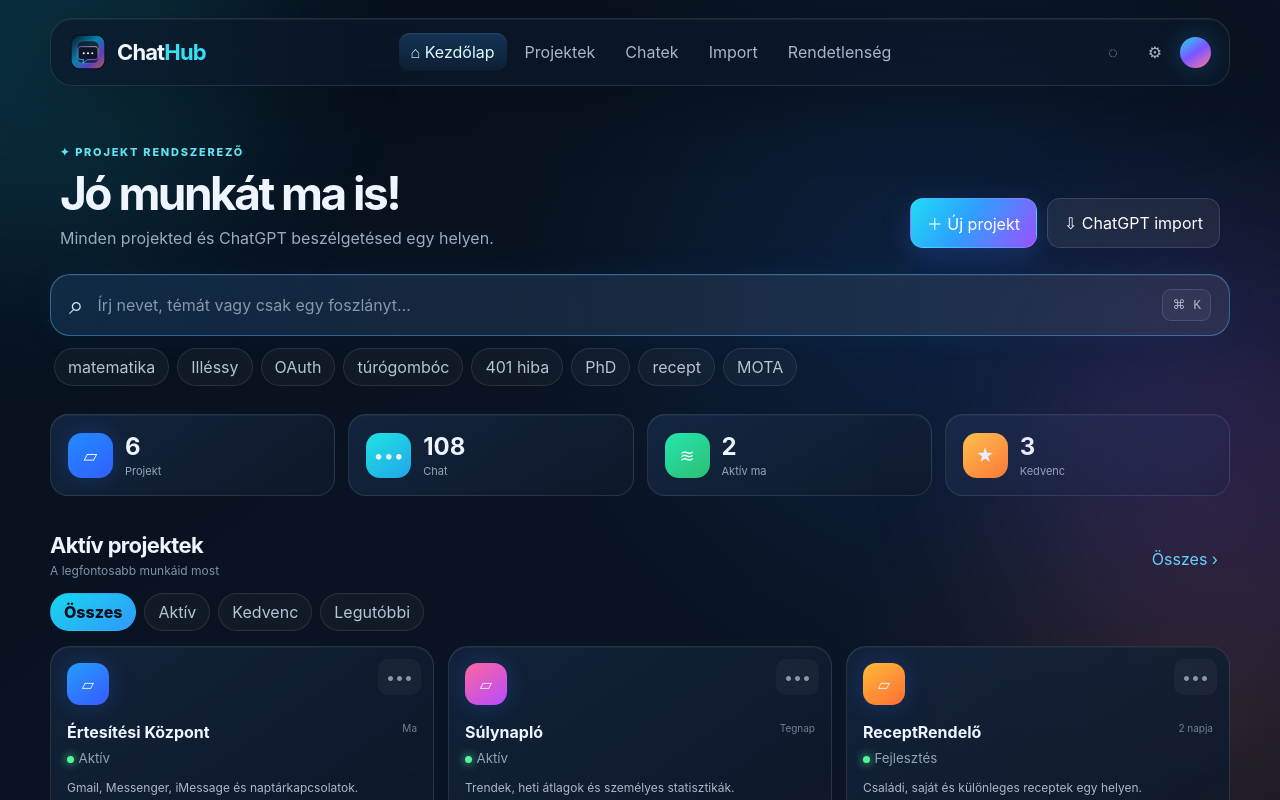
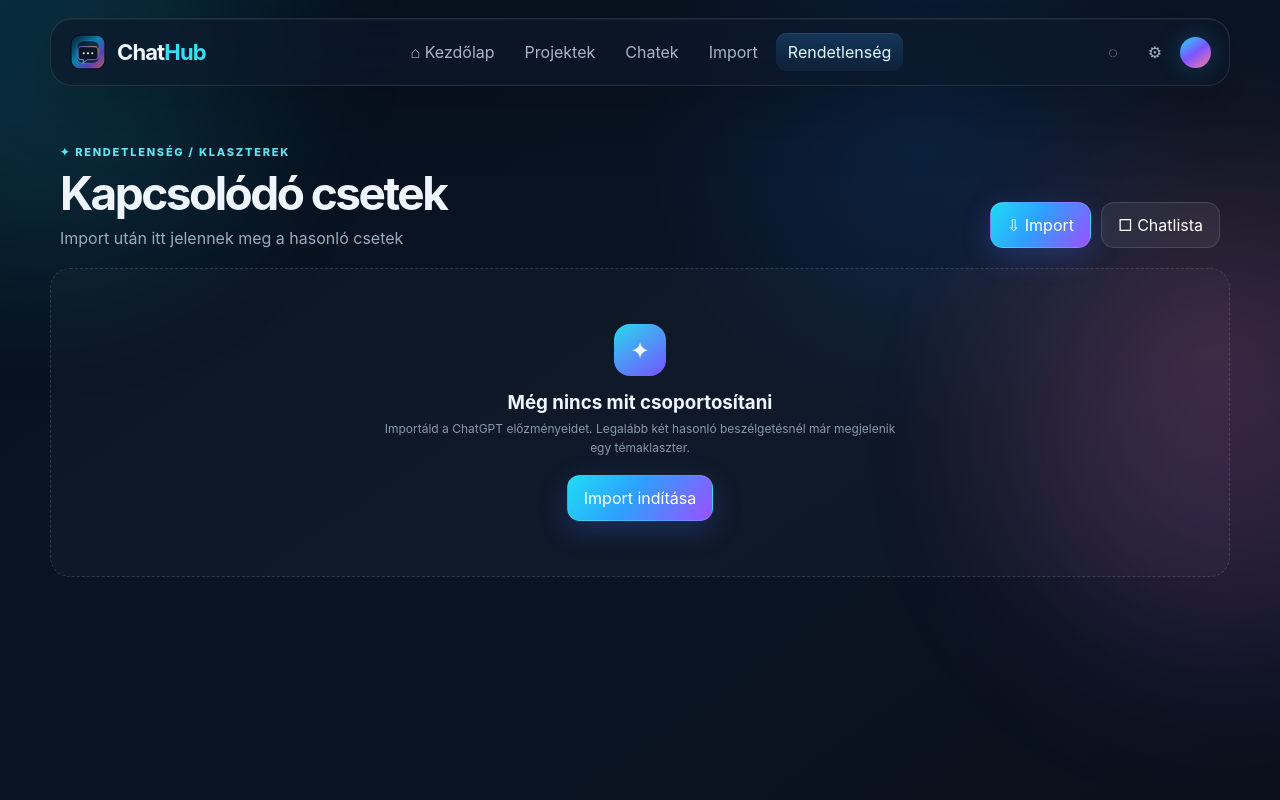
Before and after one commit to FasiSandor/projekt-rendszerezo, a Next.js app: page / in a window 1280 px wide. Both pictures are taken after a click on the button "Rendetlenség". Shown: the top 800 px of the page. Built offline with nearby package versions, Linux system fonts and the light colour scheme.

Commit message:
feat: cluster related chats and bulk organize

```diff
--- a/app/page.tsx
+++ b/app/page.tsx
@@ -116,6 +116,54 @@ function fuzzyScore(q:string,text:string){
   }
   return score;
 }
+const stopWords=new Set(['hogy','vagy','volt','van','egy','az','es','is','de','meg','majd','kell','ezt','azt','itt','ott','nem','igen','ami','ahol','amikor','lesz','lett','csak','mar','mert','mint','ilyen','olyan','szerintem','akkor','most','ennek','annak','the','and','for','with','from','this','that']);
+
+function chatKeywords(c:ChatItem){
+  const raw=normalizeText(c.title+' '+c.preview+' '+(c.searchText||''));
+  const words=raw.split(' ').filter(w=>w.length>=4&&!stopWords.has(w));
+  const freq=new Map<string,number>();
+  for(const w of words)freq.set(w,(freq.get(w)||0)+1);
+  return [...freq.entries()].sort((a,b)=>b[1]-a[1]).slice(0,16).map(x=>x[0]);
+}
+function similarity(a:ChatItem,b:ChatItem){
+  if(a.assignedProjectId&&b.assignedProjectId&&a.assignedProjectId!==b.assignedProjectId)return 0;
+  const A=new Set(chatKeywords(a)),B=new Set(chatKeywords(b));
+  if(!A.size||!B.size)return 0;
+  let common=0;for(const x of A)if(B.has(x))common++;
+  const union=new Set([...A,...B]).size;
+  let score=common/union;
+  const ta=normalizeText(a.title),tb=normalizeText(b.title);
+  if(ta&&tb&&(ta.includes(tb)||tb.includes(ta)))score+=.35;
+  for(const group of conceptGroups){
+    const ah=group.some(x=>normalizeText(a.title+' '+a.preview).includes(x));
+    const bh=group.some(x=>normalizeText(b.title+' '+b.preview).includes(x));
+    if(ah&&bh){score+=.22;break}
+  }
+  return score;
+}
+function makeClusters(chats:ChatItem[]){
+  const pool=[...chats].sort((a,b)=>b.updated.localeCompare(a.updated));
+  const used=new Set<string>();
+  const out:{id:string;label:string;items:ChatItem[];confidence:number;projectId?:string}[]=[];
+  for(const seed of pool){
+    if(used.has(seed.id))continue;
+    const candidates=pool.filter(c=>c.id!==seed.id&&!used.has(c.id))
+      .map(c=>({c,score:similarity(seed,c)})).filter(x=>x.score>=.18)
+      .sort((a,b)=>b.score-a.score).slice(0,9);
+    if(!candidates.length)continue;
+    const items=[seed,...candidates.map(x=>x.c)];
+    items.forEach(c=>used.add(c.id));
+    const freq=new Map<string,number>();
+    items.forEach(c=>chatKeywords(c).slice(0,8).forEach(w=>freq.set(w,(freq.get(w)||0)+1)));
+    const top=[...freq.entries()].sort((a,b)=>b[1]-a[1]).filter(x=>x[1]>=2).slice(0,3).map(x=>x[0]);
+    const projectIds=items.map(x=>x.assignedProjectId).filter(Boolean) as string[];
+    const projectId=projectIds.length?projectIds.sort((a,b)=>projectIds.filter(x=>x===b).length-projectIds.filter(x=>x===a).length)[0]:undefined;
+    const confidence=Math.min(98,Math.round((candidates.reduce((a,x)=>a+x.score,0)/candidates.length)*100+45));
+    out.push({id:seed.id,label:top.join(' · ')||seed.title,items,confidence,projectId});
+  }
+  return out.sort((a,b)=>b.items.length-a.items.length);
+}
+
 function niceDate(v:any){
   const n=typeof v==='number'?v*1000:Date.parse(v);
   if(!n||Number.isNaN(n))return '—';
@@ -150,6 +198,7 @@ export default function Home(){
  const [toast,setToast]=useState('');
  const [showImport,setShowImport]=useState(false);
  const [showChats,setShowChats]=useState(false);
+ const [clusterMode,setClusterMode]=useState(false);
  const [importSummary,setImportSummary]=useState<{total:number;assigned:number}|null>(null);
  const fileRef=useRef<HTMLInputElement>(null);
 
@@ -171,6 +220,8 @@ export default function Home(){
    if(filter==='Legutóbbi'&&!(p.last==='Ma'||p.last==='Tegnap'))return false;
    return true;
  }).sort((a,b)=>query.trim()?b.score-a.score:0).map(x=>x.p),[projects,query,filter]);
+
+ const clusters=useMemo(()=>makeClusters(chats),[chats]);
 
  const chatResults=useMemo(()=>chats.map(c=>({
    c,score:fuzzyScore(query,c.title+' '+c.preview+' '+(c.searchText||''))
@@ -232,6 +283,12 @@ export default function Home(){
  function assignChat(chatId:string,projectId:string){
    setChats(cs=>cs.map(c=>c.id===chatId?{...c,assignedProjectId:projectId||undefined}:c));
  }
+ function assignCluster(ids:string[],projectId:string){
+   if(!projectId)return;
+   const set=new Set(ids);
+   setChats(cs=>cs.map(c=>set.has(c.id)?{...c,assignedProjectId:projectId}:c));
+   flash(ids.length+' chat a projekthez rendelve');
+ }
  const selectedChats=selected?chats.filter(c=>c.assignedProjectId===selected.id):[];
 
  return <main className="shell">
@@ -240,11 +297,11 @@ export default function Home(){
    <header className="top">
      <div className="brand"><img src="/icon.svg" alt="ChatHub"/><b>Chat<span>Hub</span></b></div>
      <nav>
-       <button className={!showChats?'on':''} onClick={()=>setShowChats(false)}>⌂ Kezdőlap</button>
-       <button onClick={()=>setShowChats(false)}>Projektek</button>
-       <button className={showChats?'on':''} onClick={()=>setShowChats(true)}>Chatek</button>
+       <button className={!showChats?'on':''} onClick={()=>{setShowChats(false);setClusterMode(false)}}>⌂ Kezdőlap</button>
+       <button onClick={()=>{setShowChats(false);setClusterMode(false)}}>Projektek</button>
+       <button className={showChats&&!clusterMode?'on':''} onClick={()=>{setShowChats(true);setClusterMode(false)}}>Chatek</button>
        <button onClick={()=>setShowImport(true)}>Import</button>
-       <button>Rendetlenség</button>
+       <button className={showChats&&clusterMode?'on':''} onClick={()=>{setShowChats(true);setClusterMode(true)}}>Rendetlenség</button>
      </nav>
      <div className="tools"><button>◌</button><button>⚙</button><i/></div>
    </header>
@@ -291,12 +348,13 @@ export default function Home(){
       <div className="catTop"><i>{c[3]}</i><div><h3>{c[0]}</h3><p>{c[1]}</p></div><span>›</span></div>
    </article>)}</section>
 
-   <section className="messy"><i>✦</i><div><small>RENDETLENSÉG-FIGYELŐ</small><h3>{chats.filter(c=>!c.assignedProjectId).length||13} rendezetlen beszélgetés vár besorolásra</h3><p>A rendszer cím és tartalom alapján javaslatot ad a projekthez.</p></div><button onClick={()=>setShowChats(true)}>Megnézem</button></section>
+   <section className="messy"><i>✦</i><div><small>RENDETLENSÉG-FIGYELŐ</small><h3>{clusters.length?clusters.length+' hasonló beszélgetéscsoportot találtam':(chats.filter(c=>!c.assignedProjectId).length||13)+' rendezetlen beszélgetés vár besorolásra'}</h3><p>A rendszer cím, tartalom és közös kulcsszavak alapján csoportosít.</p></div><button onClick={()=>{setShowChats(true);setClusterMode(true)}}>Megnézem</button></section>
    </> : <>
     <section className="hero compactHero">
-      <div><small>✦ BESZÉLGETÉSKATALÓGUS</small><h1>Chatek</h1><p>{chats.length?chats.length+' importált vagy rögzített beszélgetés':'Még nincs importált beszélgetés.'}</p></div>
-      <div className="heroBtns"><button className="primary" onClick={()=>setShowImport(true)}>⇩ Import</button><button className="soft" onClick={()=>{setSelected(null);setComposer('chat')}}>＋ Új chat</button></div>
+      <div><small>✦ {clusterMode?'RENDETLENSÉG / KLASZTEREK':'BESZÉLGETÉSKATALÓGUS'}</small><h1>{clusterMode?'Kapcsolódó csetek':'Chatek'}</h1><p>{clusterMode?(clusters.length?clusters.length+' valószínű témacsoport':'Import után itt jelennek meg a hasonló csetek'):(chats.length?chats.length+' importált vagy rögzített beszélgetés':'Még nincs importált beszélgetés.')}</p></div>
+      <div className="heroBtns"><button className="primary" onClick={()=>setShowImport(true)}>⇩ Import</button><button className="soft" onClick={()=>setClusterMode(!clusterMode)}>{clusterMode?'□ Chatlista':'✦ Klaszterek'}</button></div>
     </section>
+    {!clusterMode?<>
       <section className="search smartSearch"><span>⌕</span><input value={query} onChange={e=>setQuery(e.target.value)} placeholder="Pl. „az a harcsás versenyfogás tejföl pöttyel”"/><kbd>{chatResults.length}</kbd></section>
       {query.trim()&&<div className="searchHint"><b>Foszlánykeresés aktív</b><span>Nem kell pontos cím: írj le annyit, amire emlékszel.</span></div>}
       <section className="chatList">
@@ -312,9 +370,20 @@ export default function Home(){
           </article>
         })}
       </section>
+    </>:<section className="clusterList">
+      {clusters.length===0?<div className="emptyState"><div>✦</div><h3>Még nincs mit csoportosítani</h3><p>Importáld a ChatGPT előzményeidet. Legalább két hasonló beszélgetésnél már megjelenik egy témaklaszter.</p><button className="primary" onClick={()=>setShowImport(true)}>Import indítása</button></div>:
+      clusters.map((cl,i)=>{
+        const suggested=projects.find(p=>p.id===cl.projectId);
+        return <article className="clusterCard" key={cl.id}>
+          <div className="clusterTop"><div className="clusterNum">0{i+1}</div><div><small>VALÓSZÍNŰ TÉMACSOPORT · {cl.confidence}%</small><h3>{cl.label}</h3><p>{cl.items.length} beszélgetés kapcsolódhat egymáshoz</p></div></div>
+          <div className="clusterChats">{cl.items.slice(0,6).map(c=><div key={c.id}><span>•••</span><b>{c.title}</b><small>{niceDate(c.updated)}</small></div>)}</div>
+          <div className="clusterAction"><div><small>Javasolt projekt</small><strong>{suggested?.name||'Még nincs biztos javaslat'}</strong></div><select defaultValue={cl.projectId||''} onChange={e=>assignCluster(cl.items.map(x=>x.id),e.target.value)}><option value="">Projekt választása…</option>{projects.map(p=><option key={p.id} value={p.id}>{p.name}</option>)}</select></div>
+        </article>
+      })}
+    </section>}
    </>}
 
-   <div className="dock"><button className={!showChats?'on':''} onClick={()=>setShowChats(false)}>⌂<small>Kezdőlap</small></button><button onClick={()=>setShowChats(false)}>▱<small>Projektek</small></button><button className="plus" onClick={()=>setComposer('project')}>＋</button><button className={showChats?'on':''} onClick={()=>setShowChats(true)}>□<small>Chatek</small></button><button onClick={()=>setShowImport(true)}>⇩<small>Import</small></button></div>
+   <div className="dock"><button className={!showChats?'on':''} onClick={()=>{setShowChats(false);setClusterMode(false)}}>⌂<small>Kezdőlap</small></button><button onClick={()=>{setShowChats(false);setClusterMode(false)}}>▱<small>Projektek</small></button><button className="plus" onClick={()=>setComposer('project')}>＋</button><button className={showChats&&!clusterMode?'on':''} onClick={()=>{setShowChats(true);setClusterMode(false)}}>□<small>Chatek</small></button><button className={showChats&&clusterMode?'on':''} onClick={()=>{setShowChats(true);setClusterMode(true)}}>✦<small>Rend</small></button></div>
 
    {selected&&<div className="overlay" onClick={()=>setSelected(null)}><section className="sheet" onClick={e=>e.stopPropagation()}>
       <button className="x" onClick={()=>setSelected(null)}>×</button>
```
Lines whose indentation alone changed are shown as unchanged.
